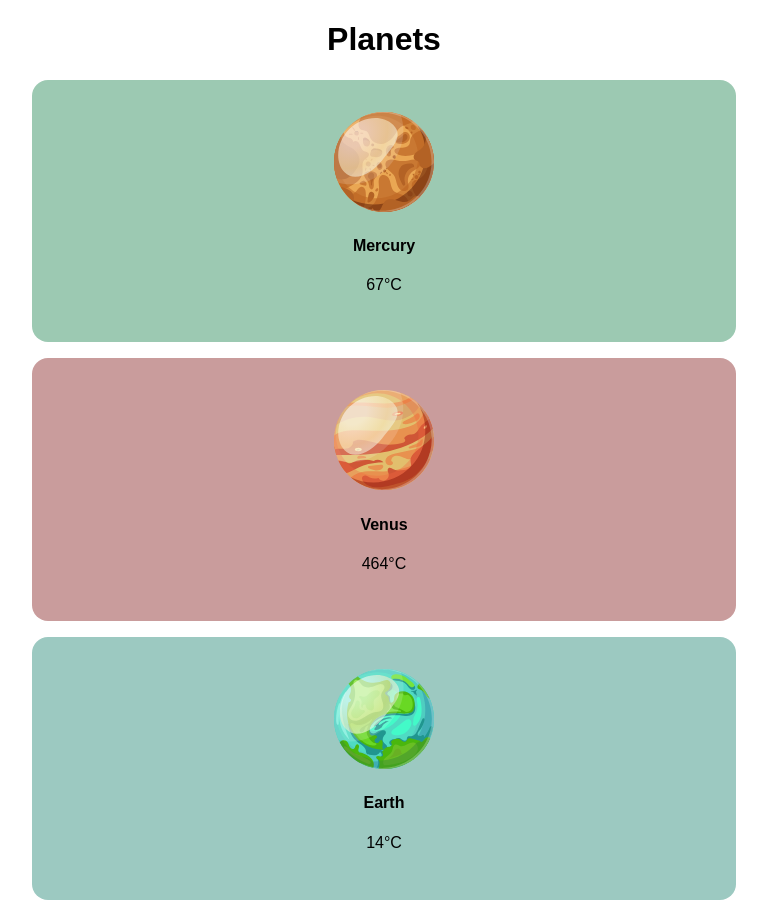
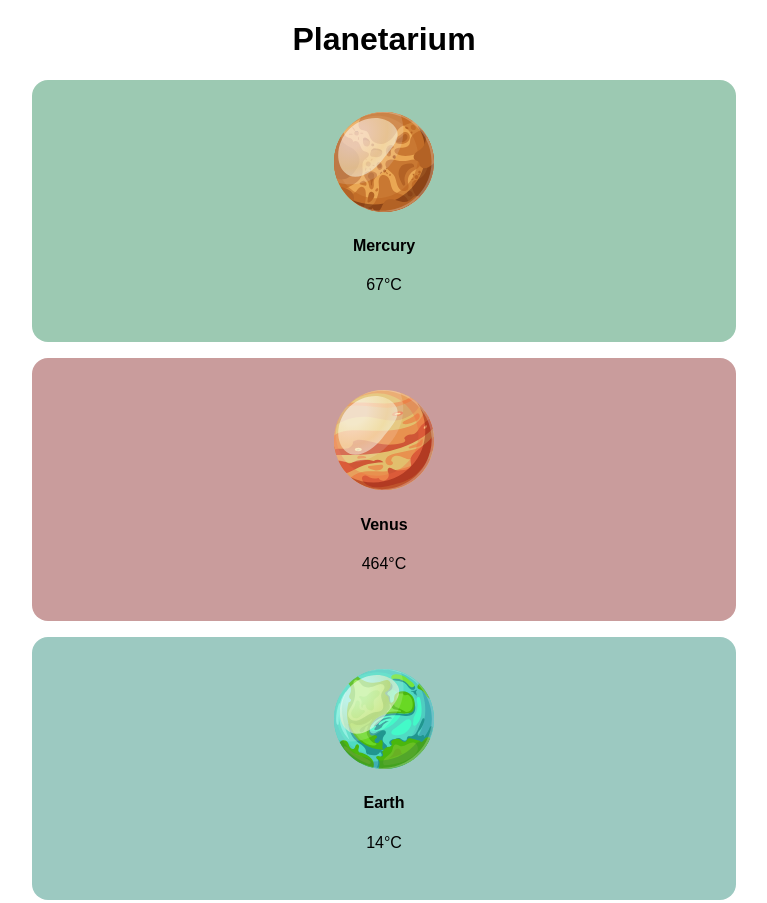
Before and after one commit to nsitu/harold-planets, a plain HTML site: page index.html in a window 1280 px wide. Shown: the top 903 px of the page, without its empty margins (264-1031 px from the left). Drawn offline with Linux system fonts and the light colour scheme.

Commit message:
ceo said

```diff
--- a/index.html
+++ b/index.html
@@ -11,7 +11,7 @@
 
 <body>
   <header>
-    <h1>Planets</h1>
+    <h1>Planetarium</h1>
   </header>
   <section id="planets"></section>
   <footer>Icons via <a href="https://stock.adobe.com/ca/">Adobe</a></footer>
```
